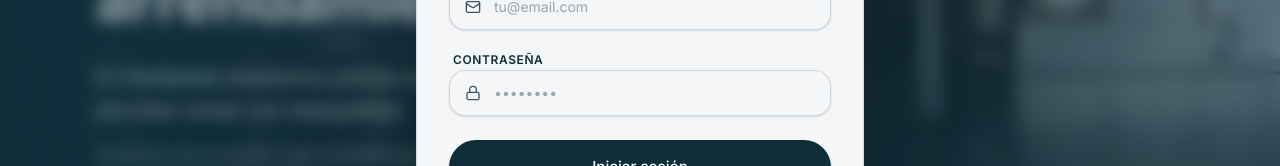
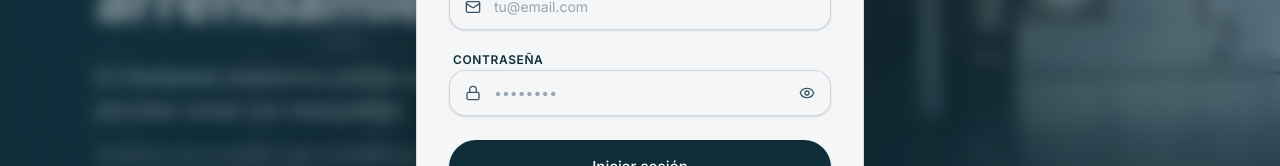
Before and after one commit to santyazuara/FortiaRent, a Next.js app: page / in a window 1280 px wide. Both pictures are taken after a click on the button "Ingresar". Shown: the part 371-537 px from the top of the page. Built offline with nearby package versions, Linux system fonts and the light colour scheme.

Commit message:
feat: add view password toggle and test user to seed

```diff
--- a/package.json
+++ b/package.json
@@ -34,6 +34,7 @@
     "eslint": "^9",
     "eslint-config-next": "16.1.6",
     "tailwindcss": "^4",
+    "tsx": "^4.21.0",
     "typescript": "^5"
   }
 }
--- a/prisma.config.ts
+++ b/prisma.config.ts
@@ -7,6 +7,7 @@ export default defineConfig({
   schema: "prisma/schema.prisma",
   migrations: {
     path: "prisma/migrations",
+    seed: "npx tsx prisma/seed.ts",
   },
   datasource: {
     url: "file:./dev.db",
--- a/prisma/seed.ts
+++ b/prisma/seed.ts
@@ -1,11 +1,25 @@
 import { PrismaClient, CategoryType } from './generated/client'
 import { PrismaBetterSqlite3 } from '@prisma/adapter-better-sqlite3'
+import bcrypt from 'bcryptjs'
 
 const adapter = new PrismaBetterSqlite3({ url: 'dev.db' })
 const prisma = new PrismaClient({ adapter })
 
 async function main() {
-    console.log('Seeding requirements...')
+    console.log('Seeding data...')
+
+    // 1. Create Test User
+    const passwordHash = await bcrypt.hash('secret123', 10);
+    const testUser = await prisma.user.upsert({
+        where: { email: 'test@fortiarent.mx' },
+        update: {},
+        create: {
+            name: 'Usuario Test',
+            email: 'test@fortiarent.mx',
+            passwordHash,
+        }
+    });
+    console.log('Test user created:', testUser.email);
 
     const requirements = [
         // ARRENDADOR
--- a/src/components/auth/AuthModal.tsx
+++ b/src/components/auth/AuthModal.tsx
@@ -2,7 +2,7 @@
 
 import { useAuth } from "@/context/AuthContext";
 import { AnimatePresence, motion } from "framer-motion";
-import { LogIn, UserPlus, X, Mail, Lock, User, Loader2 } from "lucide-react";
+import { LogIn, UserPlus, X, Mail, Lock, User, Loader2, Eye, EyeOff } from "lucide-react";
 import { useState } from "react";
 import Button from "@/components/ui/Button";
 import { useRouter } from "next/navigation";
@@ -16,6 +16,7 @@ interface AuthModalProps {
 export default function AuthModal({ isOpen, onClose, initialMode = "login" }: AuthModalProps) {
     const [mode, setMode] = useState<"login" | "signup">(initialMode);
     const [loading, setLoading] = useState(false);
+    const [showPassword, setShowPassword] = useState(false);
     const { login, signup } = useAuth();
     const router = useRouter();
 
@@ -143,12 +144,19 @@ export default function AuthModal({ isOpen, onClose, initialMode = "login" }: Au
                                             <Lock className="absolute left-4 top-1/2 -translate-y-1/2 h-4 w-4 text-muted group-focus-within:text-primary transition-colors" />
                                             <input
                                                 required
-                                                type="password"
+                                                type={showPassword ? "text" : "password"}
                                                 placeholder="••••••••"
-                                                className="w-full rounded-2xl border border-soft bg-page py-3 pl-11 pr-4 text-sm text-primary placeholder:text-muted/50 focus:border-primary/50 focus:outline-none focus:ring-4 focus:ring-primary/5 shadow-sm transition-all"
+                                                className="w-full rounded-2xl border border-soft bg-page py-3 pl-11 pr-12 text-sm text-primary placeholder:text-muted/50 focus:border-primary/50 focus:outline-none focus:ring-4 focus:ring-primary/5 shadow-sm transition-all"
                                                 value={formData.password}
                                                 onChange={(e) => setFormData({ ...formData, password: e.target.value })}
                                             />
+                                            <button
+                                                type="button"
+                                                onClick={() => setShowPassword(!showPassword)}
+                                                className="absolute right-4 top-1/2 -translate-y-1/2 text-muted hover:text-primary transition-colors focus:outline-none"
+                                            >
+                                                {showPassword ? <EyeOff className="h-4 w-4" /> : <Eye className="h-4 w-4" />}
+                                            </button>
                                         </div>
                                     </div>
 
```
Also changed, not shown: 2 other files (tests, documents, lock files or other folders).
